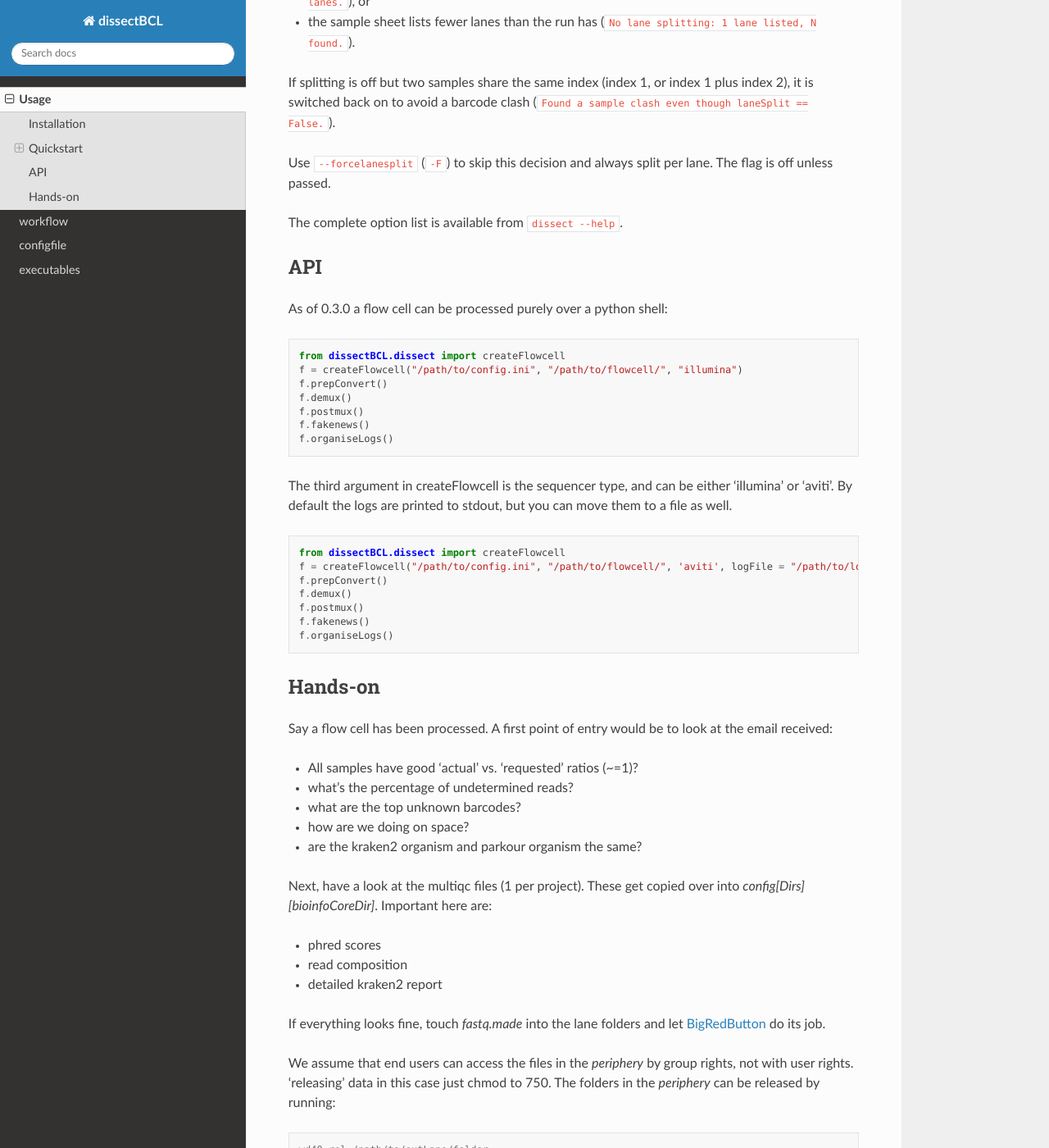
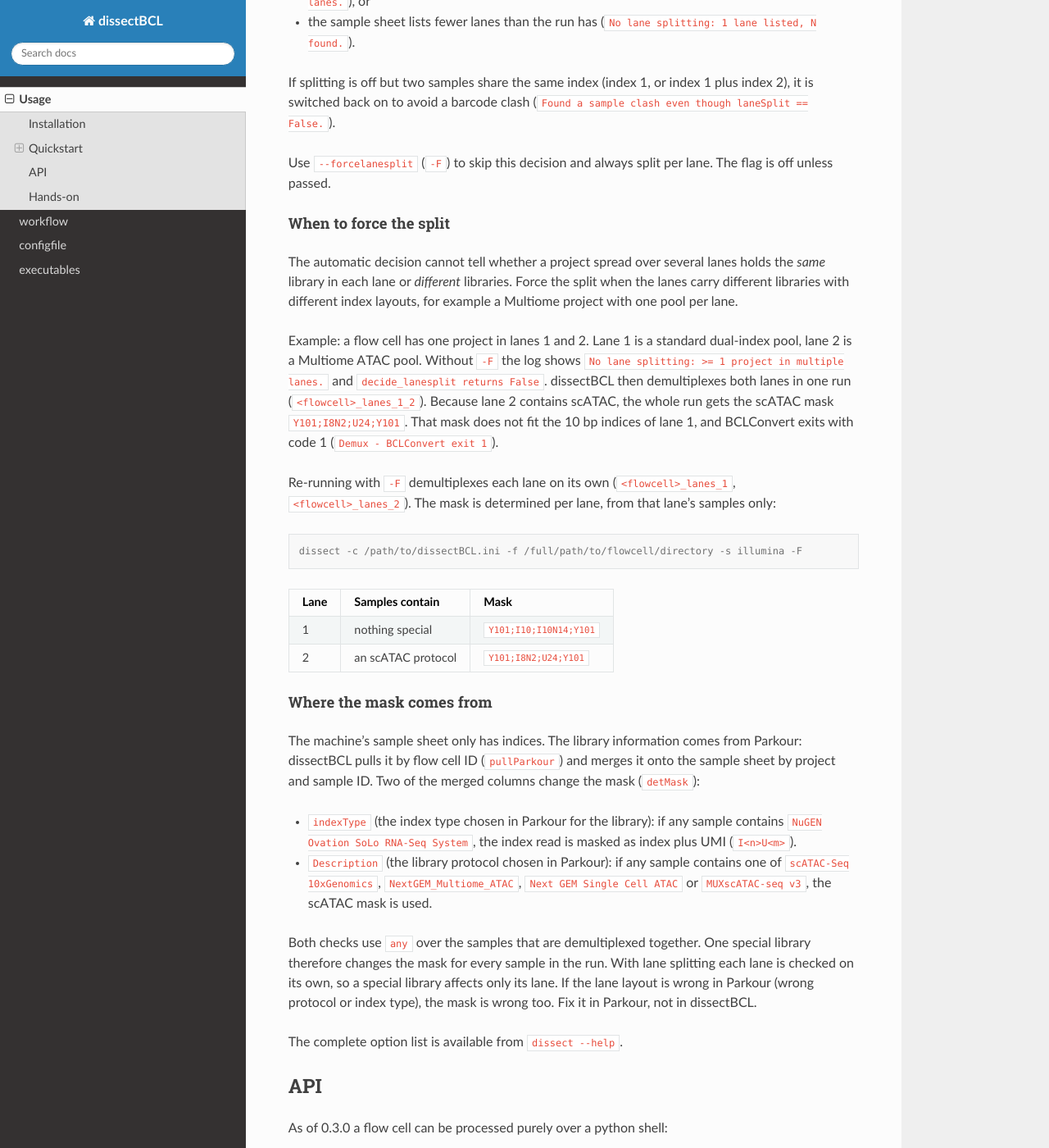
Before and after one commit to maxplanck-ie/dissectBCL, a Sphinx documentation site: the page built from docs/usage.rst, in a window 1280 px wide and 1400 px high, scrolled down 1899 px. Shown: the whole window at 82% size. Built offline with Sphinx 7.4.7 and the Read the Docs theme 3.1.0, drawn with Linux system fonts in a browser that asks for light colours.

Commit message:
docs: explain when to force lane split and where the mask comes from

```diff
--- a/docs/usage.rst
+++ b/docs/usage.rst
@@ -95,6 +95,60 @@ plus index 2), it is switched back on to avoid a barcode clash
 
 Use ``--forcelanesplit`` (``-F``) to skip this decision and always split per
 lane. The flag is off unless passed.
+
+When to force the split
+^^^^^^^^^^^^^^^^^^^^^^^
+
+The automatic decision cannot tell whether a project spread over several lanes
+holds the *same* library in each lane or *different* libraries. Force the split
+when the lanes carry different libraries with different index layouts, for
+example a Multiome project with one pool per lane.
+
+Example: a flow cell has one project in lanes 1 and 2. Lane 1 is a standard
+dual-index pool, lane 2 is a Multiome ATAC pool. Without ``-F`` the log shows
+``No lane splitting: >= 1 project in multiple lanes.`` and
+``decide_lanesplit returns False``. dissectBCL then demultiplexes both lanes
+in one run (``<flowcell>_lanes_1_2``). Because lane 2 contains scATAC, the
+whole run gets the scATAC mask ``Y101;I8N2;U24;Y101``. That mask does not fit
+the 10 bp indices of lane 1, and BCLConvert exits with code 1 (``Demux -
+BCLConvert exit 1``).
+
+Re-running with ``-F`` demultiplexes each lane on its own
+(``<flowcell>_lanes_1``, ``<flowcell>_lanes_2``). The mask is determined per
+lane, from that lane's samples only:
+
+.. code-block:: console
+
+    dissect -c /path/to/dissectBCL.ini -f /full/path/to/flowcell/directory -s illumina -F
+
+====== =========================== ============================
+Lane   Samples contain             Mask
+====== =========================== ============================
+1      nothing special             ``Y101;I10;I10N14;Y101``
+2      an scATAC protocol          ``Y101;I8N2;U24;Y101``
+====== =========================== ============================
+
+Where the mask comes from
+^^^^^^^^^^^^^^^^^^^^^^^^^
+
+The machine's sample sheet only has indices. The library information comes
+from Parkour: dissectBCL pulls it by flow cell ID (``pullParkour``) and merges
+it onto the sample sheet by project and sample ID. Two of the merged columns
+change the mask (``detMask``):
+
+* ``indexType`` (the index type chosen in Parkour for the library): if any
+  sample contains ``NuGEN Ovation SoLo RNA-Seq System``, the index read is
+  masked as index plus UMI (``I<n>U<m>``).
+* ``Description`` (the library protocol chosen in Parkour): if any sample
+  contains one of ``scATAC-Seq 10xGenomics``, ``NextGEM_Multiome_ATAC``,
+  ``Next GEM Single Cell ATAC`` or ``MUXscATAC-seq v3``, the scATAC mask is
+  used.
+
+Both checks use ``any`` over the samples that are demultiplexed together. One
+special library therefore changes the mask for every sample in the run. With
+lane splitting each lane is checked on its own, so a special library affects
+only its lane. If the lane layout is wrong in Parkour (wrong protocol or index
+type), the mask is wrong too. Fix it in Parkour, not in dissectBCL.
 
 The complete option list is available from ``dissect --help``.
 
```
